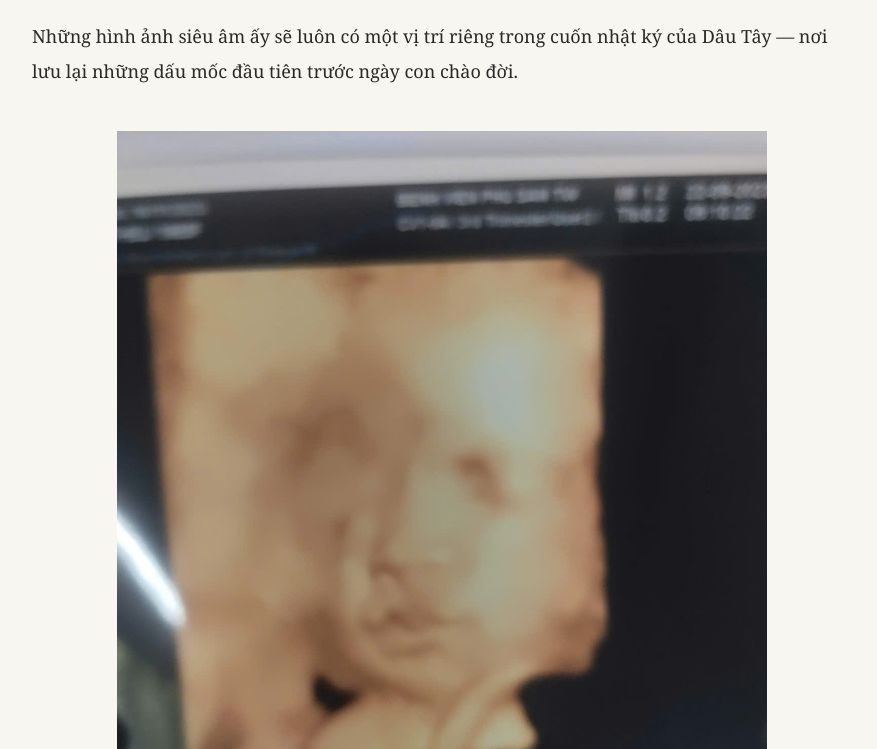
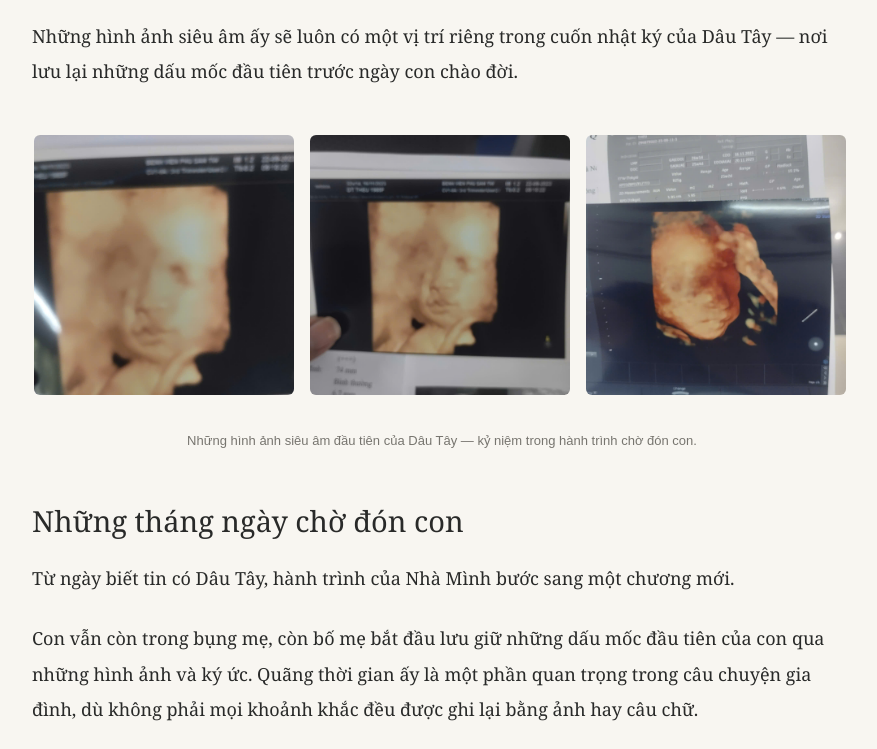
Before and after one commit to nhaminhjournal/nha-minh-journal, a plain HTML site: page hanh-trinh-cua-dau-tay.html in a window 1280 px wide. Shown: the part 2500-3249 px from the top of the page, without its empty margins (198-1075 px from the left). Drawn offline with Linux system fonts and the light colour scheme.

Commit message:
Update style.css

```diff
--- a/style.css
+++ b/style.css
@@ -942,3 +942,62 @@ button:focus-visible {
         height: 260px;
     }
 }
+/* =========================================
+   THƯ VIỆN ẢNH DÙNG CHUNG CHO CÁC BÀI VIẾT
+   Hỗ trợ cả journey-photo-gallery và article-gallery
+   ========================================= */
+
+.article-gallery,
+.journey-photo-gallery {
+    display: flex !important;
+    flex-direction: row !important;
+    flex-wrap: nowrap !important;
+    align-items: flex-start;
+    gap: 16px;
+
+    width: 100%;
+    max-width: 100%;
+    margin: 20px 0;
+    padding: 4px 2px 14px;
+
+    box-sizing: border-box;
+    overflow-x: auto;
+    overflow-y: hidden;
+
+    scroll-snap-type: x mandatory;
+    -webkit-overflow-scrolling: touch;
+}
+
+/* Ảnh trong thư viện */
+.article-gallery img,
+.journey-photo-gallery img {
+    display: block !important;
+
+    flex: 0 0 260px !important;
+    width: 260px !important;
+    min-width: 260px !important;
+    max-width: 260px !important;
+
+    height: 260px !important;
+    max-height: none !important;
+    margin: 0 !important;
+
+    object-fit: contain;
+    object-position: center;
+
+    background: #f8f6f1;
+    border-radius: 6px;
+
+    scroll-snap-align: start;
+}
+
+/* Trên điện thoại: ảnh rộng hơn, vuốt ngang để xem */
+@media (max-width: 600px) {
+    .article-gallery img,
+    .journey-photo-gallery img {
+        flex-basis: 78vw !important;
+        width: 78vw !important;
+        min-width: 78vw !important;
+        max-width: 78vw !important;
+    }
+}
```
